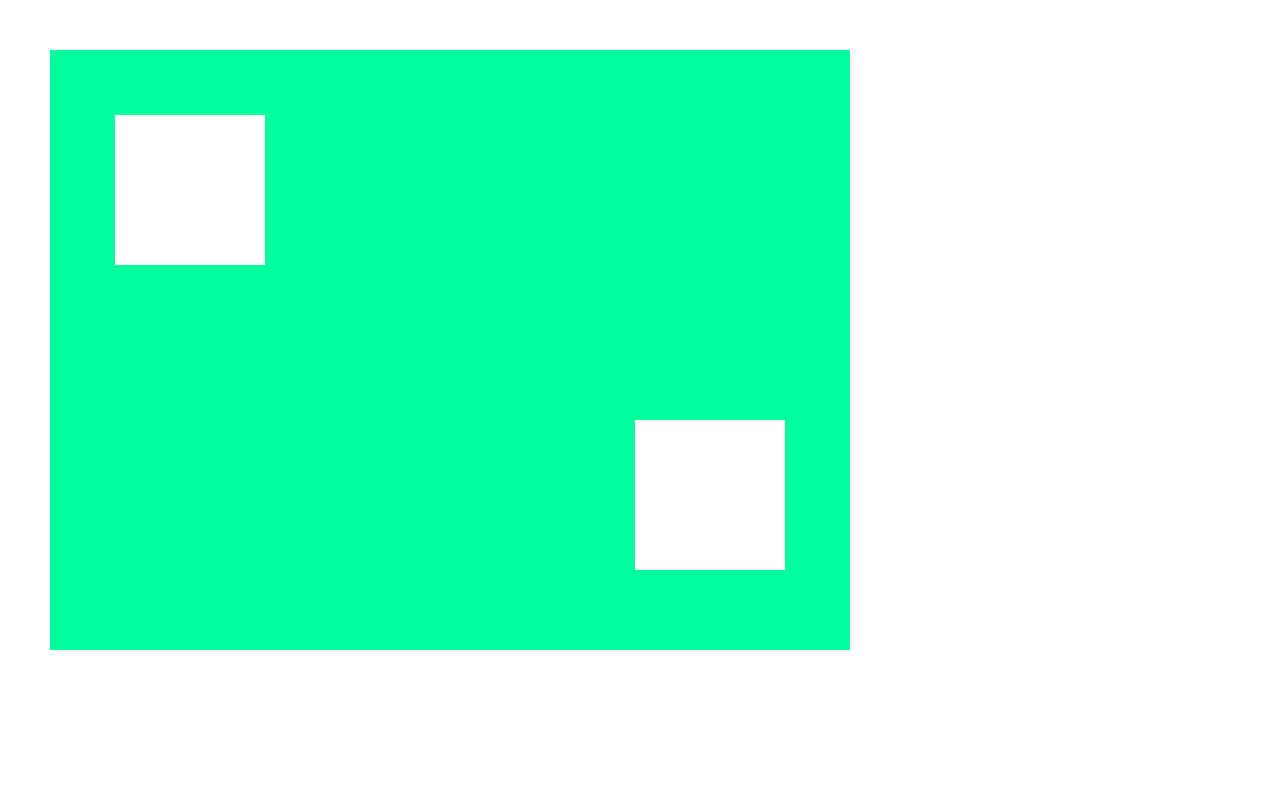
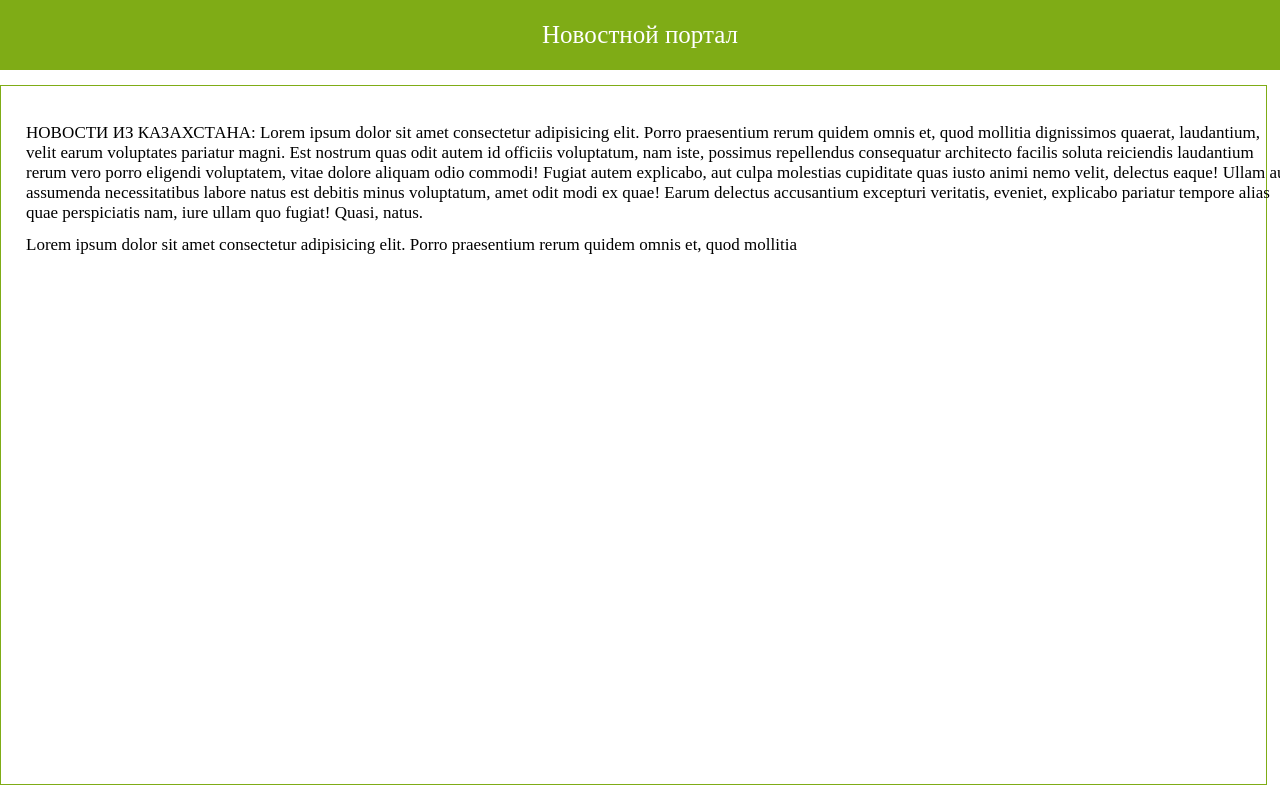
Before and after one commit to vanekartemov/SA50-3-20_ArtemovIvan_position, a plain HTML site: page position/index.html in a window 1280 px wide. Drawn offline with Linux system fonts and the light colour scheme.

Commit message:
feat: 5th stage

```diff
--- a/position/index.html
+++ b/position/index.html
@@ -7,10 +7,37 @@
 </head>
 
 <body class="area">
-<div class="area2">
-    <div class="boxwhite1"></div>
-    <div class="boxwhite2"></div>
-</div>
+    <div class="news">
+        <p>
+            НОВОСТИ ИЗ КАЗАХСТАНА: Lorem ipsum dolor sit amet
+            consectetur adipisicing elit.
+            Porro praesentium rerum quidem
+            omnis et, quod mollitia dignissimos quaerat,
+            laudantium, velit earum voluptates pariatur magni.
+            Est nostrum quas odit autem id officiis voluptatum,
+            nam iste, possimus repellendus consequatur architecto
+            facilis soluta reiciendis laudantium rerum vero porro
+            eligendi voluptatem, vitae dolore aliquam odio commodi!
+            Fugiat autem explicabo, aut culpa molestias cupiditate
+            quas iusto animi nemo velit, delectus eaque! Ullam aut
+            assumenda necessitatibus labore natus est debitis minus
+            voluptatum, amet odit modi ex quae! Earum delectus accusantium
+            excepturi veritatis, eveniet, explicabo pariatur tempore alias
+            quae perspiciatis nam, iure ullam quo fugiat! Quasi, natus.
+        </p>
+        <p>
+            Lorem ipsum dolor sit amet
+            consectetur adipisicing elit.
+            Porro praesentium rerum quidem
+            omnis et, quod mollitia
+        </p>
+    </div>
+
+    <div class="cap">
+        <p>Новостной портал</p>
+    </div>
+
+
 </body>
 
 </html>
--- a/position/style.css
+++ b/position/style.css
@@ -1,6 +1,7 @@
 * {
     margin: 0;
     padding: 0;
+    box-sizing: border-box;
 }
 
 .area {
@@ -8,56 +9,39 @@
     height: 800px;
 }
 
-.area2 {
-    position: absolute;
-    top: 50px;
-    left: 50px;
-    width: 800px;
-    height: 600px;
-    background-color: rgb(0, 255, 157);
+.cap {
+    position: sticky;
+    top: 0;
+    background-color: rgb(127, 172, 22);
+    color: white;
+    width: 100vw;
+    height: 70px;
+    text-align: center;
+    font-size: 25px;
 }
 
-.boxwhite1 {
-    width: 150px;
-    height: 150px;
-    background-color: white;
+.cap p {
     position: absolute;
-    top: 65px;
-    left: 65px;
+    top: 50%;
+    left: 50%;
+    margin-right: -50%;
+    transform: translate(-50%, -50%)
 }
 
-.boxwhite2 {
-    width: 150px;
-    height: 150px;
-    background-color: white;
+.news {
     position: absolute;
-    top: 370px;
-    left: 585px;
+    top: 85px;
+    width: 99vw;
+    height: 700px;
+    border: 1px solid rgb(127, 172, 22);
 }
 
-.boxred {
-    position: absolute;
-    left: 50px;
-    top: 50px;
-    width: 50px;
-    height: 50px;
-    background-color: rgb(230, 100, 100);
+.news p {
+    font-size: 17px;
+    position: relative;
+    margin-top: 12px;
+    top: 25px;
+    left: 25px;
+    right: 25px;
+    bottom: 25px;
 }
-
-.boxpurple {
-    position: absolute;
-    left: 85px;
-    top: 85px;
-    width: 50px;
-    height: 50px;
-    background-color: rgb(171, 69, 218);
-}
-
-.boxgreen {
-    position: absolute;
-    left: 120px;
-    top: 120px;
-    width: 50px;
-    height: 50px;
-    background-color: rgb(37, 224, 109);
-}
```
